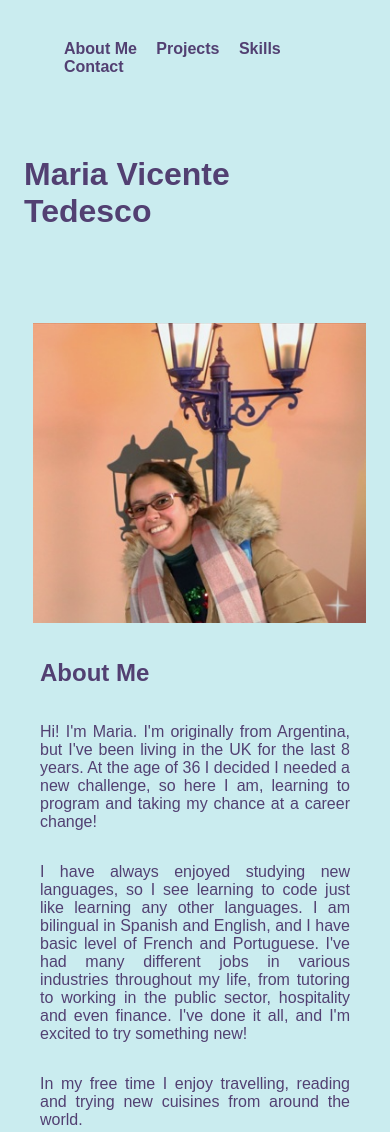
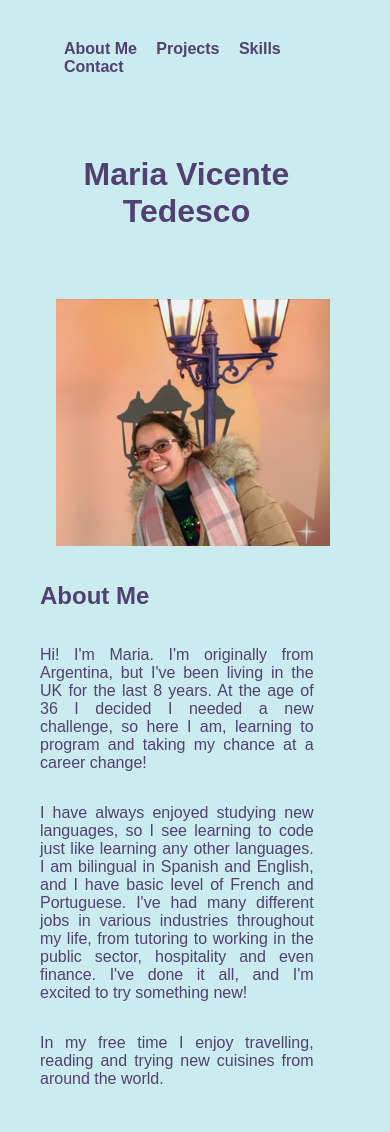
Before and after one commit to mariavicentetedesco/Portfolio, a plain HTML site: page index.html in a window 390 px wide. Shown: the top 1132 px of the page. Drawn offline with Linux system fonts and the light colour scheme; a web font is replaced by a local one.

Commit message:
Responsive design added

```diff
--- a/style.css
+++ b/style.css
@@ -40,7 +40,7 @@ h1 {
 
 header img {
     display: flex;
-    height: 300px;
+    height: 15%;
     width: auto;
     float: right;
     margin-top: 4.5rem;
@@ -79,3 +79,31 @@ header img {
     margin: 1rem;
 
 }
+
+@media only screen and (max-width:600px) {
+
+    h1 {
+        width: 95%;
+        text-align: center;
+    }
+
+    header img {
+        float:left;
+        width: 80%;
+        height: auto;
+        margin-left: 2rem;
+        margin-top: 3rem;
+    }
+
+    #about-me, #proejcts {
+        width: 80%;
+        align-self: center;
+
+    }
+
+    #projects img {
+        height: auto;
+        width: 20rem;
+        display: none;
+    }
+}
```
